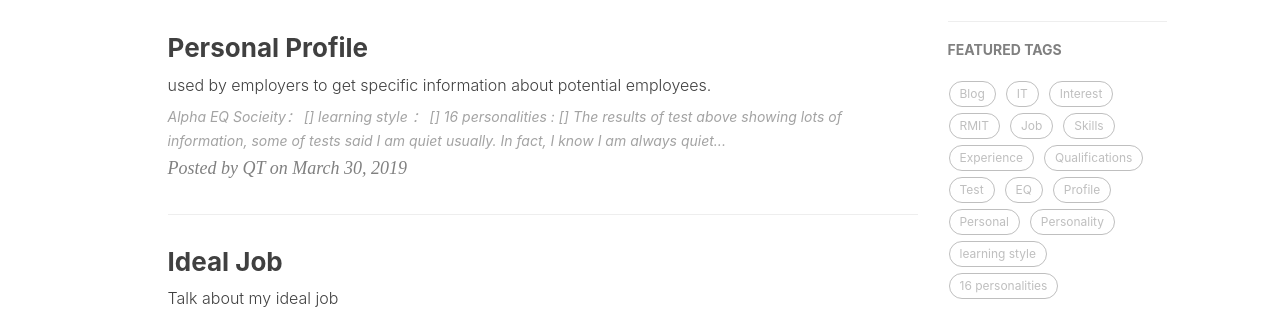
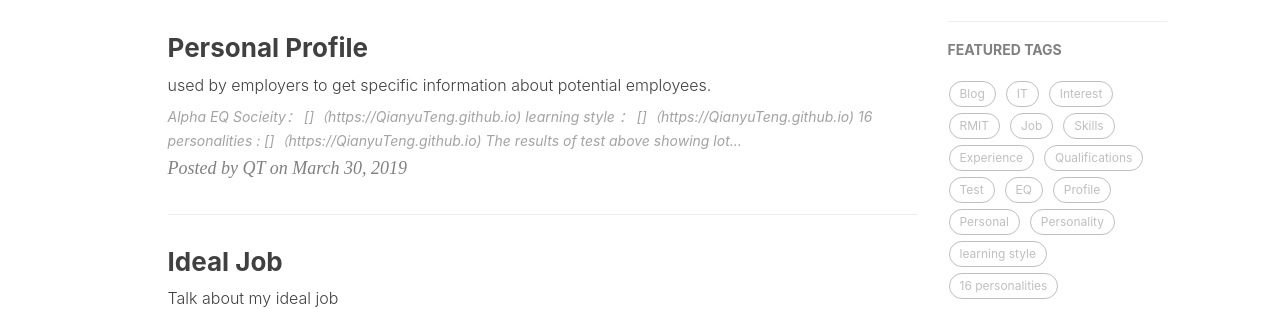
Before and after one commit to s3695944/QianyuTeng.github.io, a Jekyll site: the page built from index.html, in a window 1280 px wide. Shown: the part 437-746 px from the top of the page. Built offline with Jekyll 4.4.1, drawn with Linux system fonts in a browser that asks for light colours; nearby versions of some CDN libraries; the list of posts is cut into pages by our own code; comment, search, counter and statistics services are not loaded; part of the change alters nothing that is shown.

Commit message:
Update 2019-03-30-Personal-profile.md

```diff
--- a/_posts/2019-03-30-Personal-profile.md
+++ b/_posts/2019-03-30-Personal-profile.md
@@ -18,15 +18,15 @@ tags:
 
 ## Alpha EQ Socieity：
 
-[![]( https://github.com/QianyuTeng/QianyuTeng.github.io/blob/master/img/1554006182672.jpg)]
+[![]( https://github.com/QianyuTeng/QianyuTeng.github.io/blob/master/img/1554006182672.jpg)]（https://QianyuTeng.github.io)
 
 ## learning style ：
 
-[![]( https://github.com/QianyuTeng/QianyuTeng.github.io/blob/master/img/1553928866155.jpg)]
+[![]( https://github.com/QianyuTeng/QianyuTeng.github.io/blob/master/img/1553928866155.jpg)]（https://QianyuTeng.github.io)
 
 ## 16 personalities :
 
-[![]( https://github.com/QianyuTeng/QianyuTeng.github.io/blob/master/img/1554005514060.jpg)]
+[![]( https://github.com/QianyuTeng/QianyuTeng.github.io/blob/master/img/1554005514060.jpg)]（https://QianyuTeng.github.io)
 
 ##### The results of test above showing lots of information, some of tests said I am quiet usually.
 ##### In fact, I know I am always quiet, but I just prefer work and study by myself. It's not good.
```
